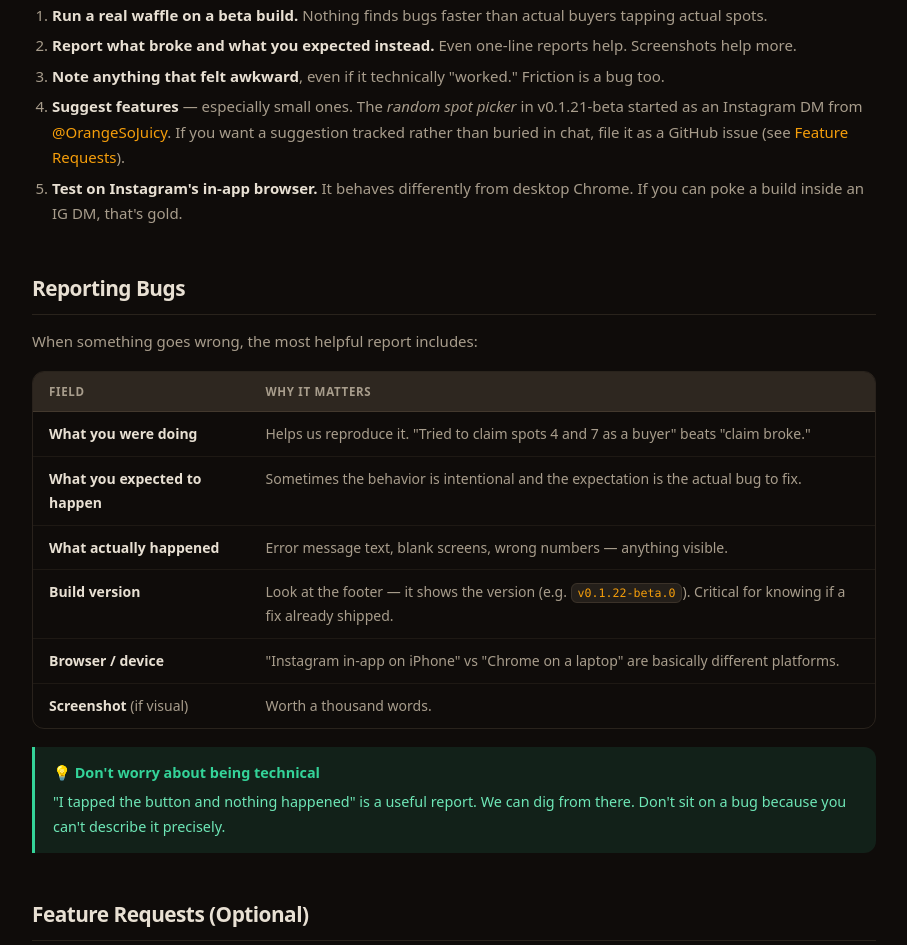
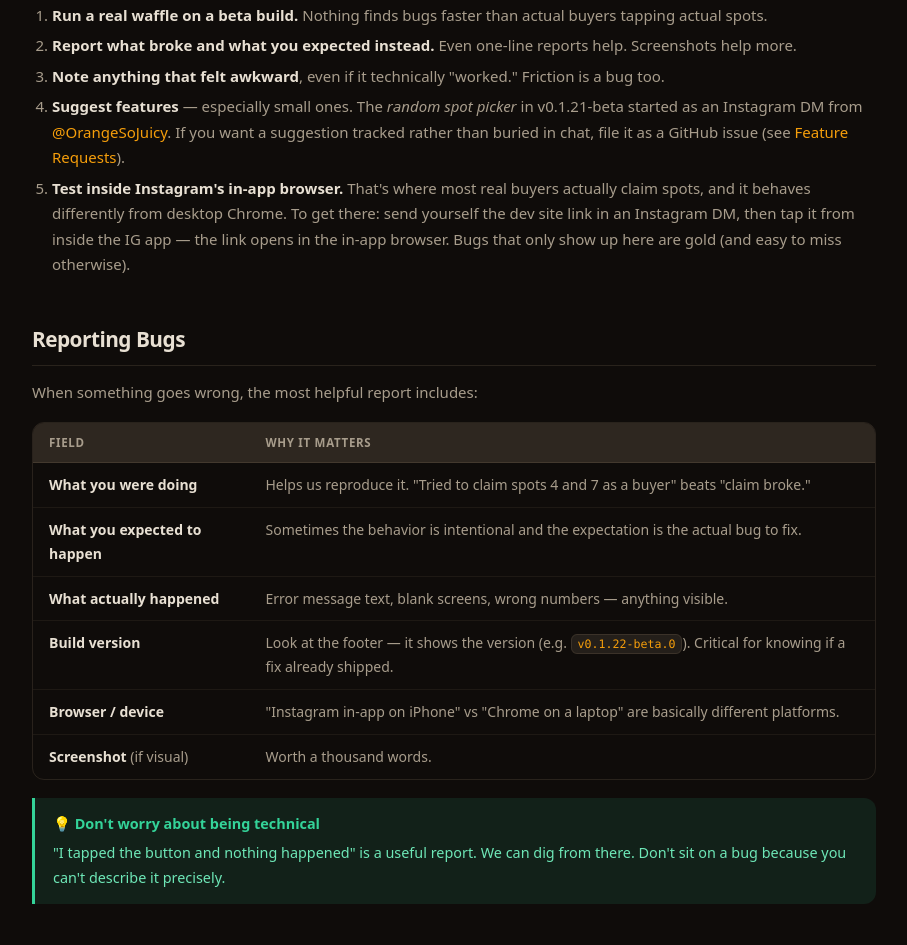
Before and after one commit to notfixingit3/waffle-wiki, a plain HTML site: page beta-testers.html in a window 1280 px wide. Shown: the part 2271-3216 px from the top of the page, without its empty margins (316-1223 px from the left). Drawn offline with Linux system fonts and the light colour scheme.

Commit message:
Clarify IG in-app browser testing instructions
The original bullet read 'poke a build inside an IG DM' which doesn't
actually describe what to do. Rewrote with the concrete steps: DM
yourself the dev site link, tap it from inside the IG app, and the
link opens in the in-app browser where most real buyers actually
claim spots. Also explains why this matters (different rendering
behavior than desktop Chrome, bugs here are easy to miss otherwise).

```diff
--- a/beta-testers.html
+++ b/beta-testers.html
@@ -172,7 +172,7 @@
       <li><strong>Report what broke and what you expected instead.</strong> Even one-line reports help. Screenshots help more.</li>
       <li><strong>Note anything that felt awkward</strong>, even if it technically "worked." Friction is a bug too.</li>
       <li><strong>Suggest features</strong> — especially small ones. The <em>random spot picker</em> in v0.1.21-beta started as an Instagram DM from <a href="https://www.instagram.com/orangesojuicy/" target="_blank" rel="noopener">@OrangeSoJuicy</a>. If you want a suggestion tracked rather than buried in chat, file it as a GitHub issue (see <a href="#feature-requests">Feature Requests</a>).</li>
-      <li><strong>Test on Instagram's in-app browser.</strong> It behaves differently from desktop Chrome. If you can poke a build inside an IG DM, that's gold.</li>
+      <li><strong>Test inside Instagram's in-app browser.</strong> That's where most real buyers actually claim spots, and it behaves differently from desktop Chrome. To get there: send yourself the dev site link in an Instagram DM, then tap it from inside the IG app — the link opens in the in-app browser. Bugs that only show up here are gold (and easy to miss otherwise).</li>
     </ol>
 
     <h2 id="reporting">Reporting Bugs</h2>
```
